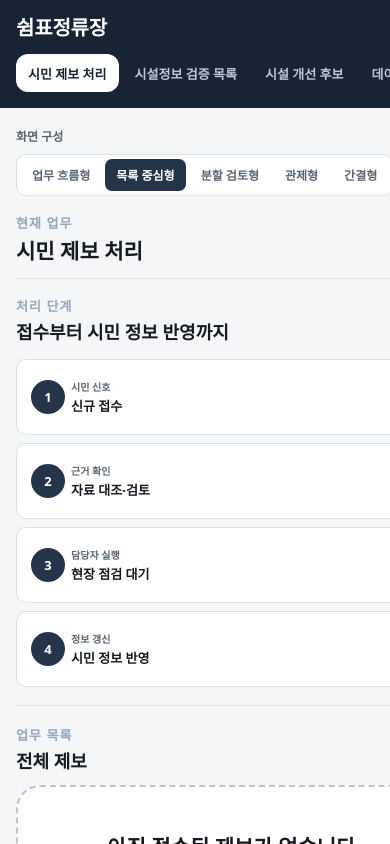
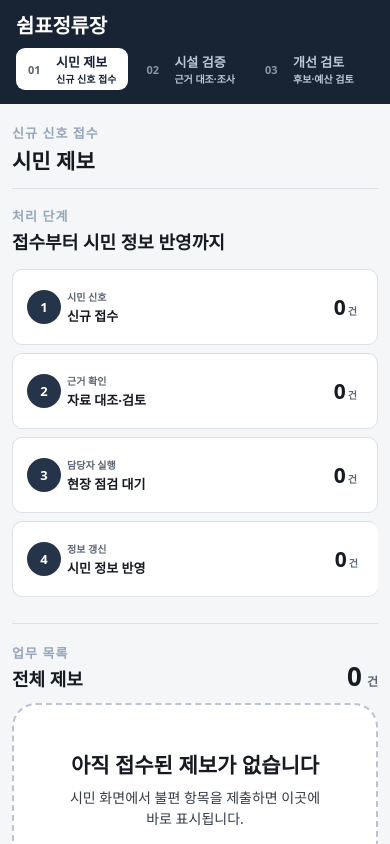
Before and after one commit to less82/Chuncheon_shimpyo, a React (Vite) app in the folder app/: page /admin in a window 390 px wide. Built offline with nearby package versions, Linux system fonts and the light colour scheme.

Commit message:
refactor(admin): 목록 중심 행정 흐름으로 전체 화면 통일

```diff
--- a/app/src/features/admin/Dashboard.css
+++ b/app/src/features/admin/Dashboard.css
@@ -23,24 +23,20 @@
   font-size: var(--fs-base);
 }
 .dash-browser { width: min(1440px, calc(100vw - 48px), calc((100dvh - 48px) * 16 / 9)); aspect-ratio: 16 / 9; overflow: hidden; border: 9px solid #222a36; border-radius: 22px; background: #f4f6f8; box-shadow: 0 22px 55px rgba(24,35,52,.24); }
-.dash-shell { display: grid; grid-template-columns: 260px minmax(0, 1fr); width: 100%; height: 100%; overflow: hidden; background: #f4f6f8; }
-.dash-sidebar { position: relative; display: flex; min-height: 100%; flex-direction: column; padding: 34px 24px; background: var(--brand-strong); color: white; }
-.dash-sidebar .dash-title { color: white; font-size: 26px; }
+.dash-shell { display: grid; grid-template-rows: auto minmax(0, 1fr); width: 100%; height: 100%; overflow: hidden; background: #f4f6f8; }
+.dash-sidebar { display: flex; min-width: 0; align-items: center; gap: 28px; padding: 12px 24px; background: var(--brand-strong); color: white; }
+.dash-sidebar > div:first-child { flex: 0 0 auto; }
+.dash-sidebar .dash-title { margin: 0; color: white; font-size: 20px; }
+.dash-sidebar .dash-kicker { display: none; }
 .dash-kicker { display: block; margin-bottom: 5px; color: #96a6bb; font-size: 13px; font-weight: 900; letter-spacing: .08em; }
 .dash-source { margin-top: auto; color: #aeb9c8; font-size: 14px; line-height: 1.5; }
-.dash-workspace { min-width: 0; height: 100%; padding: 30px clamp(20px, 3.5vw, 54px) 60px; overflow-y: auto; scrollbar-width: none; -ms-overflow-style: none; background: #f4f6f8; container-type: inline-size; container-name: dashboard-workspace; }
+.dash-workspace { min-width: 0; height: 100%; padding: 22px clamp(24px, 3.5vw, 50px) 56px; overflow-y: auto; scrollbar-width: none; -ms-overflow-style: none; background: #f4f6f8; container-type: inline-size; container-name: dashboard-workspace; }
 .dash-workspace::-webkit-scrollbar, .dash-tablewrap::-webkit-scrollbar { display: none; width: 0; height: 0; }
 .dash-presets { grid-template-columns: 1fr; }
 
-.dash-head { display: flex; align-items: center; justify-content: space-between; margin-bottom: 28px; padding-bottom: 20px; border-bottom: 1px solid var(--border); }
+.dash-head { display: flex; align-items: center; justify-content: space-between; margin-bottom: 20px; padding-bottom: 14px; border-bottom: 1px solid var(--border); }
 .dash-head h2 { font-size: 25px; }
 .dash-today { color: var(--ink-muted); font-size: 14px; font-weight: 800; }
-.layout-switcher { display: flex; align-items: center; justify-content: space-between; gap: 16px; margin-bottom: 18px; }
-.layout-switcher > span { flex: 0 0 auto; color: var(--ink-muted); font-size: 12px; font-weight: 800; }
-.layout-switcher > div { display: flex; min-width: 0; gap: 4px; padding: 4px; overflow-x: auto; border: 1px solid var(--border); border-radius: 10px; background: var(--surface); scrollbar-width: none; }
-.layout-switcher > div::-webkit-scrollbar { display: none; }
-.layout-switcher button { flex: 0 0 auto; min-height: 32px; padding: 0 11px; border: 0; border-radius: 7px; background: transparent; color: var(--ink-muted); font-size: 12px; font-weight: 800; cursor: pointer; white-space: nowrap; }
-.layout-switcher button[aria-selected="true"] { background: var(--brand); color: var(--on-brand); }
 .report-section-head, .report-list-head { display: flex; align-items: end; justify-content: space-between; gap: 20px; }
 .report-section-head { margin-bottom: 14px; }
 .report-section-head h3, .report-list-head h3 { margin: 0; color: var(--ink); font-size: 18px; line-height: 1.3; }
@@ -82,55 +78,6 @@
 .report-status[data-status="resolved"] { background: var(--yes-bg); color: var(--yes); }
 .report-action { width: 100%; min-height: 40px; padding: 6px 10px; border: 0; border-radius: var(--radius-sm); background: var(--brand); color: white; font-size: 12px; font-weight: 900; line-height: 1.25; cursor: pointer; white-space: normal; }
 
-/* Layout proposals share content and color tokens; only information structure changes. */
-.dash-browser[data-layout="queue"] .dash-shell,
-.dash-browser[data-layout="minimal"] .dash-shell { grid-template-columns: 1fr; grid-template-rows: auto minmax(0, 1fr); }
-.dash-browser[data-layout="queue"] .dash-sidebar,
-.dash-browser[data-layout="minimal"] .dash-sidebar { min-height: 0; flex-direction: row; align-items: center; gap: 28px; padding: 14px 24px; }
-.dash-browser[data-layout="queue"] .dash-sidebar > div:first-child,
-.dash-browser[data-layout="minimal"] .dash-sidebar > div:first-child { flex: 0 0 auto; }
-.dash-browser[data-layout="queue"] .dash-sidebar .dash-kicker,
-.dash-browser[data-layout="minimal"] .dash-sidebar .dash-kicker { display: none; }
-.dash-browser[data-layout="queue"] .dash-sidebar .dash-title,
-.dash-browser[data-layout="minimal"] .dash-sidebar .dash-title { margin: 0; font-size: 20px; }
-.dash-browser[data-layout="queue"] .dash-tabs,
-.dash-browser[data-layout="minimal"] .dash-tabs { display: flex; flex: 1; gap: 4px; margin: 0; }
-.dash-browser[data-layout="queue"] .dash-tab,
-.dash-browser[data-layout="minimal"] .dash-tab { min-height: 38px; padding: 0 12px; font-size: 13px; text-align: center; }
-.dash-browser[data-layout="queue"] .dash-workspace { padding-top: 20px; }
-.dash-browser[data-layout="queue"] .report-list-head { margin-top: 18px; }
-
-.dash-browser[data-layout="split"] .report-panel { display: grid; grid-template-columns: minmax(230px, .72fr) minmax(0, 1.55fr); grid-template-rows: auto minmax(0, 1fr); gap: 12px 20px; }
-.dash-browser[data-layout="split"] .report-section-head { grid-column: 1; grid-row: 1; }
-.dash-browser[data-layout="split"] .report-flow { grid-column: 1; grid-row: 2; grid-template-columns: 1fr; align-content: start; margin: 0; }
-.dash-browser[data-layout="split"] .report-flow { gap: 8px; border: 0; background: transparent; box-shadow: none; overflow: visible; }
-.dash-browser[data-layout="split"] .report-flow > button { border: 1px solid var(--border); border-radius: 10px; }
-.dash-browser[data-layout="split"] .report-flow > button::after { display: none; }
-.dash-browser[data-layout="split"] .report-list-head { grid-column: 2; grid-row: 1; margin: 0; padding: 0; border: 0; }
-.dash-browser[data-layout="split"] .report-tablewrap,
-.dash-browser[data-layout="split"] .report-empty { grid-column: 2; grid-row: 2; align-self: start; }
-
-.dash-browser[data-layout="control"] .dash-shell { grid-template-columns: 190px minmax(0, 1fr); }
-.dash-browser[data-layout="control"] .dash-sidebar { padding: 26px 16px; }
-.dash-browser[data-layout="control"] .dash-tabs { margin-top: 24px; }
-.dash-browser[data-layout="control"] .dash-workspace { padding: 22px 28px 48px; }
-.dash-browser[data-layout="control"] .dash-head { margin-bottom: 16px; padding-bottom: 14px; }
-.dash-browser[data-layout="control"] .report-section-head { display: none; }
-.dash-browser[data-layout="control"] .report-flow { gap: 8px; }
-.dash-browser[data-layout="control"] .report-flow > button { min-height: 70px; grid-template-columns: 34px 1fr; grid-template-rows: 1fr 1fr; }
-.dash-browser[data-layout="control"] .report-flow > button > span:first-child { grid-row: 1 / 3; width: 34px; height: 34px; }
-.dash-browser[data-layout="control"] .report-flow strong { font-size: 22px; }
-.dash-browser[data-layout="control"] .report-list-head { margin-top: 18px; }
-
-.dash-browser[data-layout="minimal"] .dash-sidebar { padding-block: 10px; }
-.dash-browser[data-layout="minimal"] .dash-workspace { padding: 18px 34px 44px; }
-.dash-browser[data-layout="minimal"] .layout-switcher { margin-bottom: 12px; }
-.dash-browser[data-layout="minimal"] .dash-head { margin-bottom: 14px; padding-bottom: 12px; }
-.dash-browser[data-layout="minimal"] .report-section-head { display: none; }
-.dash-browser[data-layout="minimal"] .report-flow { gap: 0; margin: 0; border-block: 1px solid var(--border); }
-.dash-browser[data-layout="minimal"] .report-flow > button { border: 0; border-radius: 0; box-shadow: none; }
-.dash-browser[data-layout="minimal"] .report-flow > button::after { display: none; }
-.dash-browser[data-layout="minimal"] .report-list-head { margin-top: 18px; padding-top: 0; border: 0; }
 .dash-title {
   font-size: var(--fs-xl);
   line-height: 1.2;
@@ -168,9 +115,6 @@
   .report-table th:nth-child(3) { width: 24%; }
   .report-table th:nth-child(4) { width: 17%; }
   .report-table th:nth-child(5) { width: 23%; }
-  .dash-browser[data-layout="split"] .report-panel { display: block; }
-  .dash-browser[data-layout="split"] .report-list-head { margin: 22px 0 12px; padding-top: 18px; border-top: 1px solid var(--border); }
-  .dash-browser[data-layout="split"] .report-flow { grid-template-columns: repeat(2, minmax(0, 1fr)); }
 }
 
 @container dashboard-workspace (max-width: 600px) {
@@ -196,6 +140,22 @@
 .dash-section {
   margin-bottom: var(--sp-6);
 }
+.admin-list-page { display: flex; flex-direction: column; }
+.admin-toolbar { margin-bottom: 16px; padding: 16px 18px; border: 1px solid var(--border); border-radius: 14px; background: var(--surface); box-shadow: var(--shadow-card); }
+.admin-section-title { display: flex; align-items: flex-start; justify-content: space-between; gap: 16px; margin-bottom: 12px; }
+.admin-section-title .dash-badge { margin: 0; white-space: nowrap; }
+.admin-list-section { order: 2; }
+.admin-secondary-list { order: 3; padding: 16px 18px; border: 1px solid var(--border); border-radius: 14px; background: var(--surface); }
+.admin-support { order: 4; margin-top: 8px; padding-top: 20px; border-top: 1px solid var(--border); }
+.survey-page > .admin-toolbar, .install-page > .admin-toolbar { order: 1; }
+.filter-page { display: grid; grid-template-columns: minmax(0, .8fr) minmax(0, 1.2fr); gap: 0 14px; }
+.filter-page .filter-presets { grid-column: 1; grid-row: 1; }
+.filter-page .filter-conditions { grid-column: 2; grid-row: 1; }
+.filter-page .filter-results { grid-column: 1 / -1; grid-row: 2; }
+.filter-page .dash-presets { grid-template-columns: repeat(2, minmax(0, 1fr)); gap: 8px; }
+.filter-page .dash-preset { min-height: 58px; padding: 10px 12px; }
+.filter-page .dash-preset__name { font-size: 14px; }
+.filter-page .dash-preset__desc { font-size: 10px; }
 .dash-h2 {
   font-size: var(--fs-md);
   color: var(--ink);
@@ -469,23 +429,32 @@
 /* ---- 탭 ---- */
 .dash-tabs {
   display: grid;
-  gap: 6px;
-  margin-top: 44px;
+  flex: 1;
+  min-width: 0;
+  grid-template-columns: repeat(4, minmax(0, 1fr));
+  gap: 4px;
 }
 .dash-more { display: block; min-height: 40px; margin: 12px auto 0; padding: 0 18px; border: 1px solid var(--border-strong); border-radius: 10px; background: white; color: var(--brand); font-size: 13px; font-weight: 900; cursor: pointer; }
 .dash-tab {
-  min-height: 52px;
-  padding: 0 16px;
-  font-size: 16px;
-  font-weight: 700;
+  display: grid;
+  min-width: 0;
+  min-height: 46px;
+  grid-template-columns: 26px minmax(0, 1fr);
+  align-items: center;
+  gap: 8px;
+  padding: 5px 10px;
   font-family: inherit;
   color: #bdc7d5;
   background: none;
   border: none;
-  border-radius: 12px;
+  border-radius: 9px;
   text-align: left;
   cursor: pointer;
 }
+.dash-tab > span:first-child { font-size: 11px; font-weight: 900; opacity: .7; }
+.dash-tab > span:last-child { display: grid; min-width: 0; }
+.dash-tab b { font-size: 13px; }
+.dash-tab small { overflow: hidden; font-size: 10px; font-weight: 700; text-overflow: ellipsis; white-space: nowrap; }
 .dash-tab:hover {
   color: white;
   background: rgba(255,255,255,.08);
@@ -497,34 +466,27 @@
 @media (max-width: 1100px) {
   .dash { padding: 10px; }
   .dash-browser { width: min(calc(100vw - 20px), calc((100dvh - 20px) * 16 / 9)); border-width: 5px; border-radius: 14px; }
-  .dash-shell { grid-template-columns: clamp(172px, 22vw, 210px) minmax(0, 1fr); }
-  .dash-sidebar { padding: 22px 14px; }
-  .dash-sidebar .dash-title { font-size: 22px; }
-  .dash-tab { padding-inline: 10px; font-size: 14px; }
-  .dash-source { display: none; }
+  .dash-sidebar { gap: 16px; padding: 10px 14px; }
+  .dash-sidebar .dash-title { font-size: 18px; }
+  .dash-tab { grid-template-columns: 20px minmax(0, 1fr); padding-inline: 7px; }
 }
 
 @media (max-width: 720px) {
   .dash { min-height: 100dvh; height: auto; padding: 0; place-items: stretch; overflow: auto; }
   .dash-browser { width: 100%; min-height: 100dvh; height: auto; aspect-ratio: auto; border: 0; border-radius: 0; box-shadow: none; overflow: visible; }
   .dash-shell { display: flex; width: 100%; min-width: 0; min-height: 100dvh; height: auto; flex-direction: column; overflow-x: hidden; overflow-y: visible; }
-  .dash-sidebar { width: 100%; min-width: 0; min-height: auto; padding: 16px; }
+  .dash-sidebar { width: 100%; min-width: 0; min-height: auto; flex-direction: column; align-items: stretch; gap: 10px; padding: 14px 16px; }
   .dash-sidebar > div:first-child { display: flex; align-items: baseline; gap: 10px; }
   .dash-sidebar .dash-kicker { margin: 0; font-size: 11px; }
   .dash-sidebar .dash-title { margin: 0; font-size: 20px; }
-  .dash-tabs { display: flex; width: 100%; max-width: 100%; min-width: 0; gap: 6px; margin-top: 14px; overflow-x: auto; scrollbar-width: none; }
+  .dash-tabs { display: flex; width: 100%; max-width: 100%; min-width: 0; gap: 6px; overflow-x: auto; scrollbar-width: none; }
   .dash-tabs::-webkit-scrollbar { display: none; }
-  .dash-tab { flex: 0 0 auto; min-height: 42px; padding: 0 14px; white-space: nowrap; }
+  .dash-tab { flex: 0 0 auto; min-height: 42px; padding: 4px 12px; white-space: nowrap; }
   .dash-workspace { width: 100%; min-width: 0; height: auto; min-height: 0; padding: 20px 16px 40px; overflow-x: hidden; overflow-y: visible; }
   .dash-head { margin-bottom: 18px; padding-bottom: 14px; }
   .dash-head h2 { font-size: 21px; }
-  .layout-switcher { display: grid; gap: 8px; }
-  .layout-switcher > div { width: 100%; }
-  .dash-browser[data-layout] .dash-shell { display: flex; grid-template-columns: none; }
-  .dash-browser[data-layout] .dash-sidebar { width: 100%; min-height: auto; flex-direction: column; align-items: stretch; gap: 0; padding: 16px; }
-  .dash-browser[data-layout] .dash-sidebar > div:first-child { display: flex; align-items: baseline; gap: 10px; }
-  .dash-browser[data-layout] .dash-tabs { display: flex; width: 100%; margin-top: 14px; overflow-x: auto; }
-  .dash-browser[data-layout] .dash-workspace { padding: 20px 16px 40px; }
+  .filter-page { display: flex; }
+  .admin-section-title { display: grid; }
 }
 
 @media (max-width: 430px) {
--- a/app/src/features/admin/Dashboard.tsx
+++ b/app/src/features/admin/Dashboard.tsx
@@ -11,21 +11,12 @@ import { loadReports, REPORT_CHANGED_EVENT, REPORT_STORAGE_KEY, updateReportStat
 import "./Dashboard.css";
 
 type TabKey = "reports" | "survey" | "install" | "filter";
-type LayoutKey = "workflow" | "queue" | "split" | "control" | "minimal";
 
-const TABS: { key: TabKey; label: string }[] = [
-  { key: "reports", label: "시민 제보 처리" },
-  { key: "survey", label: "시설정보 검증 목록" },
-  { key: "install", label: "시설 개선 후보" },
-  { key: "filter", label: "데이터 분석" },
-];
-
-const LAYOUTS: { key: LayoutKey; label: string }[] = [
-  { key: "workflow", label: "업무 흐름형" },
-  { key: "queue", label: "목록 중심형" },
-  { key: "split", label: "분할 검토형" },
-  { key: "control", label: "관제형" },
-  { key: "minimal", label: "간결형" },
+const TABS: { key: TabKey; label: string; ariaLabel: string; step: string; description: string }[] = [
+  { key: "reports", label: "시민 제보", ariaLabel: "시민 제보 처리", step: "01", description: "신규 신호 접수" },
+  { key: "survey", label: "시설 검증", ariaLabel: "시설정보 검증 목록", step: "02", description: "근거 대조·조사" },
+  { key: "install", label: "개선 검토", ariaLabel: "시설 개선 후보", step: "03", description: "후보·예산 검토" },
+  { key: "filter", label: "데이터 조회", ariaLabel: "데이터 분석", step: "04", description: "조건별 목록 추출" },
 ];
 
 const REPORT_STATUS = {
@@ -54,7 +45,6 @@ export default function Dashboard() {
   const stops = useStops((s) => s.stops);
   const loaded = useStops((s) => s.loaded);
   const [tab, setTab] = useState<TabKey>("reports");
-  const [layout, setLayout] = useState<LayoutKey>("queue");
   const [reports, setReports] = useState<CitizenReport[]>(() => loadReports());
 
   useEffect(() => {
@@ -72,22 +62,16 @@ export default function Dashboard() {
 
   return (
     <main className="dash">
-      <div className="dash-browser" data-layout={layout}>
+      <div className="dash-browser">
       <div className="dash-shell">
       <aside className="dash-sidebar">
         <div><span className="dash-kicker">춘천시 교통행정</span><h1 className="dash-title">쉼표정류장</h1></div>
         <nav className="dash-tabs" role="tablist" aria-label="관리 업무">
-          {TABS.map((t) => <button key={t.key} type="button" role="tab" id={`tab-${t.key}`} aria-selected={tab === t.key} aria-controls={`tabpanel-${t.key}`} className="dash-tab" onClick={() => setTab(t.key)}>{t.label}</button>)}
+          {TABS.map((t) => <button key={t.key} type="button" role="tab" id={`tab-${t.key}`} aria-label={t.ariaLabel} aria-selected={tab === t.key} aria-controls={`tabpanel-${t.key}`} className="dash-tab" onClick={() => setTab(t.key)}><span>{t.step}</span><span><b>{t.label}</b><small>{t.description}</small></span></button>)}
         </nav>
       </aside>
       <section className="dash-workspace">
-        <div className="layout-switcher">
-          <span>화면 구성</span>
-          <div role="tablist" aria-label="대시보드 화면 구성">
-            {LAYOUTS.map((item) => <button key={item.key} type="button" role="tab" aria-selected={layout === item.key} onClick={() => setLayout(item.key)}>{item.label}</button>)}
-          </div>
-        </div>
-        <header className="dash-head"><div><span className="dash-kicker">현재 업무</span><h2>{TABS.find((item) => item.key === tab)?.label}</h2></div></header>
+        <header className="dash-head"><div><span className="dash-kicker">{TABS.find((item) => item.key === tab)?.description}</span><h2>{TABS.find((item) => item.key === tab)?.label}</h2></div></header>
         <div role="tabpanel" id={`tabpanel-${tab}`} aria-labelledby={`tab-${tab}`}>
           {tab === "reports" && <ReportsTab reports={reports} />}
           {tab === "survey" && <SurveyTab stops={stops} loaded={loaded} />}
--- a/app/src/features/admin/SurveyTab.tsx
+++ b/app/src/features/admin/SurveyTab.tsx
@@ -80,11 +80,11 @@ export default function SurveyTab({ stops, loaded }: Props) {
   }, [ranked]);
 
   return (
-    <div>
-      <section className="dash-section" aria-label="조사 우선순위 프리셋">
-        <h2 className="dash-h2">시설정보 검증 목록</h2>
-        <p className="dash-sub">공식 시설정보가 미확인인 정류장을 수요와 미확인 시설 수로 정리한 현장 검증 후보입니다.</p>
+    <div className="admin-list-page survey-page">
+      <section className="dash-section admin-toolbar" aria-label="조사 우선순위 프리셋">
+        <div className="admin-section-title"><div><span className="dash-kicker">목록 조건</span><h2 className="dash-h2">검증 기준 선택</h2></div>
         <span className="dash-badge">2025.6 4일 표본, 양방향 합산</span>
+        </div>
         <PresetBar
           activeKey={presetKey}
           weights={weights}
@@ -96,7 +96,7 @@ export default function SurveyTab({ stops, loaded }: Props) {
         />
       </section>
 
-      <section className="dash-section" aria-label="정책 시나리오 비교">
+      <section className="dash-section admin-support" aria-label="정책 시나리오 비교">
         <h2 className="dash-h2">정책 시나리오 비교</h2>
         <p className="dash-sub">
           폭염 대응형 · 고령자 이동지원형 · 이용량 중심형 3개 프리셋의 상위 10위 진입 빈도와
@@ -132,13 +132,13 @@ export default function SurveyTab({ stops, loaded }: Props) {
         </div>
       </section>
 
-      <section className="dash-section">
+      <section className="dash-section admin-list-section">
         <div className="dash-resultbar">
-          <div className="dash-count">
+          <div><span className="dash-kicker">처리할 목록</span><div className="dash-count">
             {loaded
               ? `조사 검토 대상 ${ranked.length.toLocaleString()}개 정류장`
               : "데이터 불러오는 중…"}
-          </div>
+          </div></div>
           <button
             type="button"
             className="dash-csv"
@@ -203,7 +203,7 @@ export default function SurveyTab({ stops, loaded }: Props) {
         </p>
       </section>
 
-      <section className="dash-section" aria-label="수요 미확인 조사 후보">
+      <section className="dash-section admin-secondary-list" aria-label="수요 미확인 조사 후보">
         <h2 className="dash-h2">수요 미확인 조사 후보 — 순위 없음</h2>
         {noDemand.length === 0 ? (
           <p className="dash-sub">수요 미확인 정류장이 없습니다.</p>
```
Also changed, not shown: app/src/features/admin/FilterTab.tsx (+8 -8 lines), app/src/features/admin/InstallTab.tsx (+7 -6 lines), 1 other file (tests, documents, lock files or other folders).
